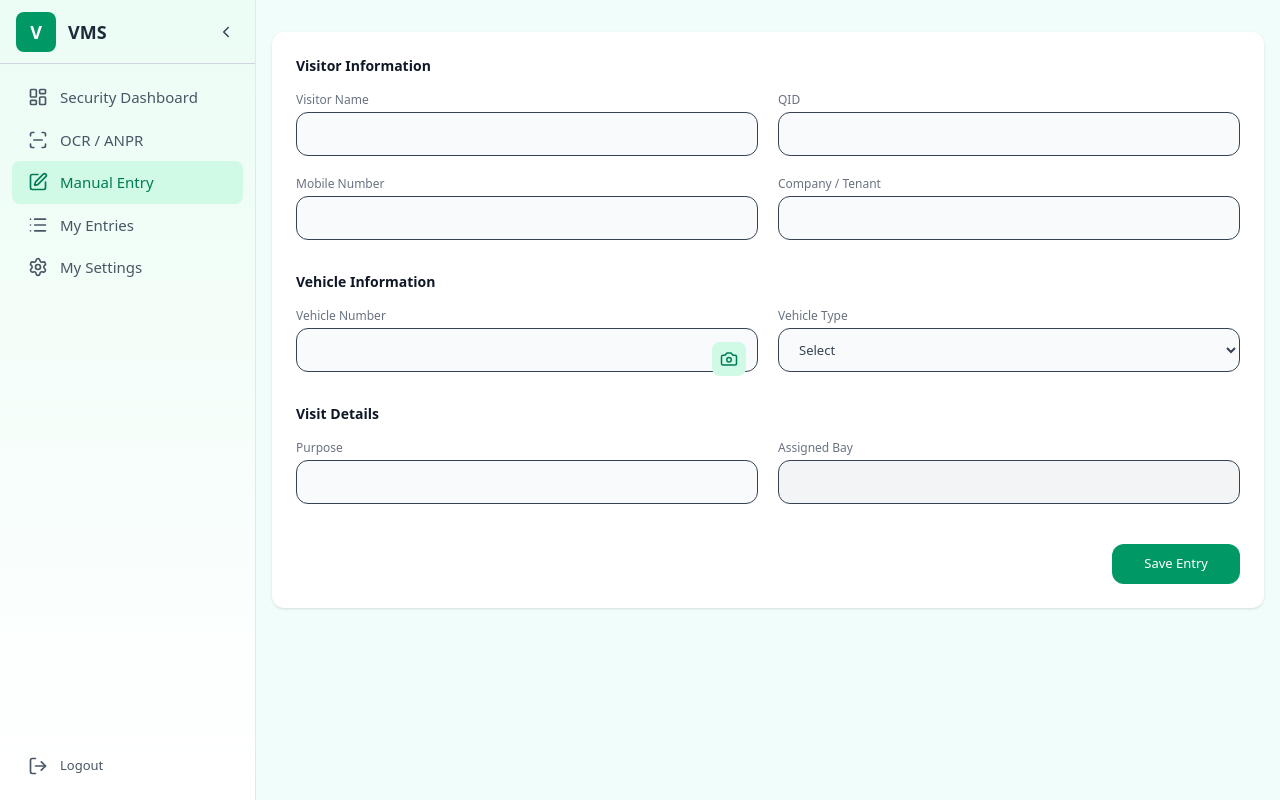
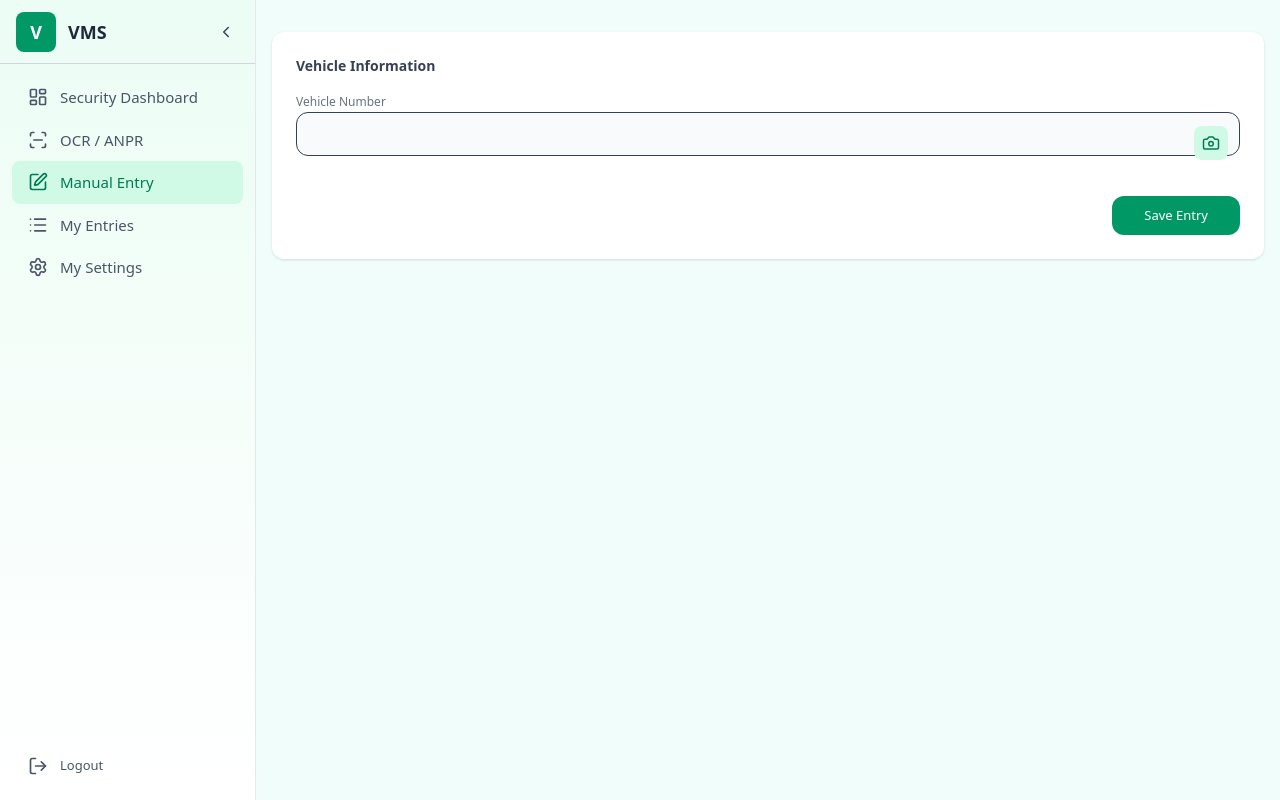
Before and after one commit to Code4Bharat1/VMS-FRONTEND, a Next.js app: page /staff/ManualEntry in a window 1280 px wide. Built offline with nearby package versions, Linux system fonts and the light colour scheme.

Commit message:
feat: enhance image cropping functionality and improve error handling in ManualEntry component

```diff
--- a/src/components/Staff/ManualEntry.jsx
+++ b/src/components/Staff/ManualEntry.jsx
@@ -17,8 +17,19 @@ const loadImage = (src) =>
 const getCroppedImage = async (imageSrc, crop) => {
   const image = await loadImage(imageSrc);
   const canvas = document.createElement("canvas");
-  canvas.width = crop.width;
-  canvas.height = crop.height;
+
+  const MAX_WIDTH = 600;
+  let width = crop.width;
+  let height = crop.height;
+
+  if (width > MAX_WIDTH) {
+    const scale = MAX_WIDTH / width;
+    width = MAX_WIDTH;
+    height = height * scale;
+  }
+
+  canvas.width = width;
+  canvas.height = height;
 
   const ctx = canvas.getContext("2d");
   ctx.drawImage(
@@ -29,14 +40,15 @@ const getCroppedImage = async (imageSrc, crop) => {
     crop.height,
     0,
     0,
-    crop.width,
-    crop.height
+    width,
+    height
   );
 
-  return canvas.toDataURL("image/jpeg", 0.9);
+  // ✅ strong compression to avoid 413
+  return canvas.toDataURL("image/jpeg", 0.55);
 };
 
-// Simple blur detection (variance proxy)
+// Simple blur detection
 const isBlurry = async (base64) => {
   const img = await loadImage(base64);
   const canvas = document.createElement("canvas");
@@ -50,7 +62,7 @@ const isBlurry = async (base64) => {
   for (let i = 0; i < data.length; i += 4) sum += data[i];
   const variance = sum / (data.length / 4);
 
-  return variance < 20; // threshold
+  return variance < 20;
 };
 
 /* ================= COMPONENT ================= */
@@ -69,7 +81,6 @@ export default function ManualEntry() {
   const [errors, setErrors] = useState({});
   const [ocrLoading, setOcrLoading] = useState(false);
 
-  /* ---- OCR UI state ---- */
   const [preview, setPreview] = useState(null);
   const [showCrop, setShowCrop] = useState(false);
   const [crop, setCrop] = useState({ x: 0, y: 0 });
@@ -79,7 +90,6 @@ export default function ManualEntry() {
 
   const fileInputRef = useRef(null);
 
-  /* ---------------- USER ---------------- */
   useEffect(() => {
     const storedUser = localStorage.getItem("user");
     if (storedUser) setStaff(JSON.parse(storedUser));
@@ -96,7 +106,7 @@ export default function ManualEntry() {
       ? localStorage.getItem("accessToken")
       : null;
 
-  /* ---------------- OCR FLOW ---------------- */
+  /* ================= OCR FLOW ================= */
 
   const handlePlateImage = (file) => {
     if (!file) return;
@@ -123,7 +133,7 @@ export default function ManualEntry() {
       }
 
       const res = await axios.post(
-        `${process.env.NEXT_PUBLIC_API_URL}/ocr/scan`,
+        `${process.env.NEXT_PUBLIC_API_URL}/ocr/scan`, // ✅ FIXED PATH
         { imageBase64: croppedBase64 },
         { headers: { Authorization: `Bearer ${token}` } }
       );
@@ -135,24 +145,26 @@ export default function ManualEntry() {
         alert("Plate not detected. Try again.");
       }
     } catch (err) {
-      alert(`OCR failed. Try again. ${JSON.stringify(err)}`);
+      const status = err.response?.status;
+
+      if (status === 413) {
+        alert("Image too large. Please retake closer photo.");
+      } else if (!err.response) {
+        alert("Network error. Check internet.");
+      } else {
+        alert(err.response?.data?.message || "OCR failed. Try again.");
+      }
     } finally {
       setOcrLoading(false);
     }
   };
 
-  /* ---------------- VALIDATION ---------------- */
+  /* ================= VALIDATION ================= */
 
   const entrySchema = yup.object().shape({
-    visitorName: yup
-      .string()
-      .matches(/^[A-Za-z ]*$/, "Only alphabets allowed")
-      .nullable(),
+    visitorName: yup.string().matches(/^[A-Za-z ]*$/, "Only alphabets allowed"),
     qidNumber: yup.string().nullable(),
-    mobile: yup
-      .string()
-      .matches(/^[0-9]{10}$/, "Mobile number must be 10 digits")
-      .nullable(),
+    mobile: yup.string().matches(/^[0-9]{10}$/, "Mobile number must be 10 digits"),
     company: yup.string().nullable(),
     vehicleNumber: yup
       .string()
@@ -191,17 +203,11 @@ export default function ManualEntry() {
     }
   };
 
-  /* ---------------- SAVE ---------------- */
+  /* ================= SAVE ================= */
 
   const saveEntry = async () => {
     const isValid = await validateForm();
     if (!isValid) return;
-
-    const user = JSON.parse(localStorage.getItem("user"));
-    if (user?.role !== "staff") {
-      alert("Only staff can create manual entries");
-      return;
-    }
 
     try {
       setLoading(true);
@@ -215,18 +221,13 @@ export default function ManualEntry() {
           vehicleNumber: vehicleNumber.toUpperCase(),
           vehicleType,
           bayId,
-          createdBy: user._id,
+          createdBy: staff._id,
         },
         { headers: { Authorization: `Bearer ${token}` } }
       );
 
       alert("Manual entry saved successfully");
-      setVisitorName("");
-      setQidNumber("");
-      setMobile("");
-      setCompany("");
       setVehicleNumber("");
-      setVehicleType("");
     } catch (err) {
       alert(err.response?.data?.message || "Failed to save entry");
     } finally {
@@ -240,16 +241,14 @@ export default function ManualEntry() {
     <div className="min-h-screen bg-teal-50 px-4 py-8">
       <div className="max-w-5xl bg-white rounded-xl p-6 shadow-sm mx-auto">
 
-        <Section title="Visitor Information">
-          <Input label="Visitor Name" value={visitorName} onChange={setVisitorName} error={errors.visitorName} />
-          <Input label="QID" value={qidNumber} onChange={setQidNumber} />
-          <Input label="Mobile Number" value={mobile} onChange={setMobile} error={errors.mobile} />
-          <Input label="Company / Tenant" value={company} onChange={setCompany} />
-        </Section>
-
         <Section title="Vehicle Information">
           <div className="relative">
-            <Input label="Vehicle Number" value={vehicleNumber} onChange={setVehicleNumber} error={errors.vehicleNumber} />
+            <Input
+              label="Vehicle Number"
+              value={vehicleNumber}
+              onChange={setVehicleNumber}
+              error={errors.vehicleNumber}
+            />
             <button
               type="button"
               onClick={() => fileInputRef.current?.click()}
@@ -260,7 +259,6 @@ export default function ManualEntry() {
 
             {vehicleNumber && (
               <button
-                type="button"
                 onClick={() => {
                   setVehicleNumber("");
                   setPreview(lastImage);
@@ -281,39 +279,19 @@ export default function ManualEntry() {
               onChange={(e) => handlePlateImage(e.target.files?.[0])}
             />
           </div>
-
-          <Select
-            label="Vehicle Type"
-            value={vehicleType}
-            onChange={setVehicleType}
-            options={["Truck", "Van", "Car"]}
-          />
-        </Section>
-
-        <Section title="Visit Details">
-          <Input label="Purpose" value={purpose} onChange={setPurpose} />
-          <div>
-            <label className="text-xs text-gray-500 mb-1 block">Assigned Bay</label>
-            <input
-              disabled
-              value={staff?.assignedBay?.bayName || ""}
-              className="w-full h-11 rounded-xl px-4 bg-gray-100 border"
-            />
-          </div>
         </Section>
 
         <div className="flex justify-end mt-10">
           <button
             onClick={saveEntry}
             disabled={loading}
-            className="px-8 py-2.5 rounded-xl bg-emerald-600 text-white font-medium disabled:opacity-60"
+            className="px-8 py-2.5 rounded-xl bg-emerald-600 text-white"
           >
             {loading ? "Saving..." : "Save Entry"}
           </button>
         </div>
       </div>
 
-      {/* ===== CROP MODAL ===== */}
       {showCrop && (
         <div className="fixed inset-0 bg-black/60 z-50 flex items-center justify-center">
           <div className="bg-white w-full max-w-md p-4 rounded-xl">
@@ -329,17 +307,17 @@ export default function ManualEntry() {
               />
             </div>
 
-            <div className="flex justify-between mt-4 gap-2">
+            <div className="flex justify-between mt-4">
               <button
                 onClick={() => setShowCrop(false)}
-                className="px-4 py-2 rounded-lg bg-gray-200"
+                className="px-4 py-2 bg-gray-200 rounded-lg"
               >
                 Cancel
               </button>
               <button
                 onClick={runOCR}
                 disabled={ocrLoading}
-                className="px-4 py-2 rounded-lg bg-emerald-600 text-white"
+                className="px-4 py-2 bg-emerald-600 text-white rounded-lg"
               >
                 {ocrLoading ? "Scanning..." : "Scan Plate"}
               </button>
@@ -356,8 +334,8 @@ export default function ManualEntry() {
 function Section({ title, children }) {
   return (
     <div className="mb-8">
-      <h3 className="text-sm font-semibold text-gray-900 mb-4">{title}</h3>
-      <div className="grid grid-cols-1 md:grid-cols-2 gap-5">{children}</div>
+      <h3 className="text-sm font-semibold mb-4">{title}</h3>
+      {children}
     </div>
   );
 }
@@ -365,31 +343,13 @@ function Section({ title, children }) {
 function Input({ label, value, onChange, error }) {
   return (
     <div>
-      <label className="text-xs text-gray-500 mb-1 block">{label}</label>
+      <label className="text-xs text-gray-500">{label}</label>
       <input
         value={value}
         onChange={(e) => onChange(e.target.value)}
-        className="h-11 w-full rounded-xl px-4 bg-gray-50 border focus:ring-2 focus:ring-emerald-500"
+        className="h-11 w-full rounded-xl px-4 bg-gray-50 border"
       />
-      {error && <p className="text-red-500 text-xs mt-1">{error}</p>}
+      {error && <p className="text-xs text-red-500">{error}</p>}
     </div>
   );
 }
-
-function Select({ label, value, onChange, options }) {
-  return (
-    <div>
-      <label className="text-xs text-gray-500 mb-1 block">{label}</label>
-      <select
-        value={value}
-        onChange={(e) => onChange(e.target.value)}
-        className="h-11 w-full rounded-xl px-4 bg-gray-50 border focus:ring-2 focus:ring-emerald-500"
-      >
-        <option value="">Select</option>
-        {options.map((o) => (
-          <option key={o} value={o}>{o}</option>
-        ))}
-      </select>
-    </div>
-  );
-}
```
